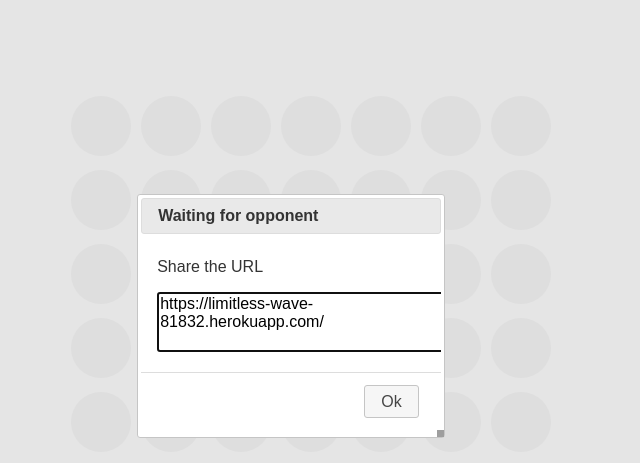
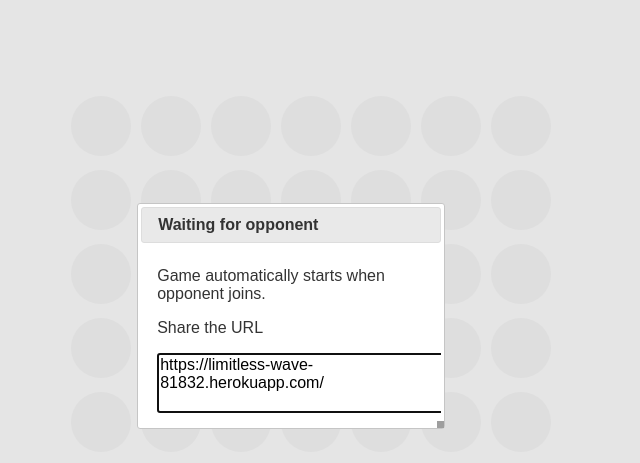
Before and after one commit to janiscp/c4, a website: page public/index.html in a window 1280 px wide. Shown: the part 84-547 px from the top of the page, without its empty margins (349-989 px from the left). Drawn offline with nearby package versions, Linux system fonts and the light colour scheme; no server answers; grey boxes are pictures that could not be loaded.

Commit message:
cleaned codes

```diff
--- a/public/index.html
+++ b/public/index.html
@@ -6,12 +6,11 @@
         <link rel="stylesheet" href="style.css">
         <link rel="stylesheet" href="//code.jquery.com/ui/1.12.1/themes/base/jquery-ui.css">
     </head>
+
     <body>
-
         <h3 style="text-align: center"><a href="https://en.wikipedia.org/wiki/Connect_Four">Connect4</a></h3>
         <div id="player-status"></div>
         <ul id="grid"></ul>
-
 
         <script src="/socket.io/socket.io.js"></script>
         <script src="https://code.jquery.com/jquery-1.12.4.js"></script>
@@ -19,24 +18,21 @@
         <script src="/main.js"></script>
         <script>
             $( function() {
-
                 $( "#dialog-message" ).dialog({
                     modal: true,
                     open: function(event, ui) {
                         $(".ui-dialog-titlebar-close", ui.dialog | ui).hide();
-            },
+                    },/*
                     buttons: {
                         Ok: function() {
                             $( this ).dialog( "close" );
                         }
-            }
+                    }*/
                 });
 
-        //$("#player-status").hide();
                 $( "#player-status" ).on('dialogclose', function(event) {
                     $("#player-status").show();
                 });
-
 
                 $( "#dialog-winner" ).dialog({
                     autoOpen: false,
@@ -48,19 +44,16 @@
                     }
                 });
 
-
                 $('#dialog-winner').on('dialogclose', function(event) {
                     location.reload();
                 });
-
-
-
             } );
         </script>
 
     </body>
 
     <div id="dialog-message" title="Waiting for opponent">
+        <p>Game automatically starts when opponent joins.</p>
         <p>Share the URL</p>
         <textarea  rows="3" cols="32">https://limitless-wave-81832.herokuapp.com/</textarea>
     </div>
--- a/public/main.js
+++ b/public/main.js
@@ -2,11 +2,11 @@
 
 (function() {
 
+    var socket = io();
     var player = "p1";
-    var socket = io();
     var playGame = {};
 
-    // board
+    // game board
     var rowSize = 6, colSize = 7;
     var gameBoard = createBoard(rowSize, colSize);
     var discCounter = rowSize * colSize;
@@ -42,8 +42,6 @@
 
             $("div#player-status").html(player_name);
         }
-
-
     });
 
     socket.on('switch_player', function (data) {
@@ -166,10 +164,7 @@
         }
 
         hdr.style.backgroundColor = color;
-        //console.log(color);
     }
-
-
 
 
 
@@ -186,7 +181,6 @@
 
         move(col);
         socket.emit('player_move', col);
-        //console.log(disc);
     }
 
 
@@ -194,7 +188,6 @@
         var x = currentSpace[col];
         var space = document.getElementById("row" + x + "col" + col);
         var currentPlayer = [];
-        //console.log(space);
 
         if (x >= rowSize || col >= colSize){
             return;
@@ -208,14 +201,12 @@
         lastMove.p = player;
         currentSpace[col] = ++x;
 
-        //console.log(player);
         if (player == 'p1') {
             currentPlayer = p1;
         }
         else {
             currentPlayer = p2;
         }
-
 
         if (!currentPlayer['row' + lastMove.x]) {
             currentPlayer['row' + lastMove.x] = [col];
@@ -234,46 +225,6 @@
         if (!currentPlayer['row' + lastMove.x + 'col' + lastMove.y]) {
             currentPlayer['row' + lastMove.x + 'col' + lastMove.y] = 1;
         }
-
-
-        /*if (!currentPlayer['row' + lastMove.x + 'col' + lastMove.y + 'RU']) {
-            currentPlayer['row' + lastMove.x + 'col' + lastMove.y + 'RU' ] = 1;
-
-            var xx = (lastMove.x != 0) ? lastMove.x - 1 : lastMove.x + 1;
-            var yy = (lastMove.x != 0) ? lastMove.y - 1 : lastMove.y + 1;
-            for (var a=0; a < 4; a++) {
-                if (currentPlayer['row' + xx + 'col' + yy + 'RU']) {
-                    currentPlayer['row' + xx + 'col' + yy + 'RU']++;
-                }
-                else {
-                    break;
-                }
-                xx = (lastMove.x != 0) ? xx-1 : xx+1;
-                yy = (lastMove.x != 0) ? yy-1 : yy+1;
-            }
-        }
-
-
-        if (!currentPlayer['row' + lastMove.x + 'col' + lastMove.y + 'LU']) {
-            currentPlayer['row' + lastMove.x + 'col' + lastMove.y + 'LU' ] = 1;
-
-            var xx = (lastMove.x != 0) ? lastMove.x - 1 : lastMove.x + 1;
-            var yy = (lastMove.x != 0) ? lastMove.y + 1 : lastMove.y - 1;
-            for (var a=0; a < 4; a++) {
-                if (currentPlayer['row' + xx + 'col' + yy + 'LU']) {
-                    currentPlayer['row' + xx + 'col' + yy + 'LU']++;
-                }
-                else {
-                    break;
-                }
-                xx = (lastMove.x != 0) ? xx-1 : xx+1;
-                yy = (lastMove.x != 0) ? yy+1 : yy-1;
-            }
-        }*/
-
-        console.log(p1);
-        console.log(p2);
-
 
         checkPattern(player, currentPlayer);
         switchPlayer();
@@ -304,8 +255,6 @@
 
         Object.keys(p).forEach(function(key) {
             var arr = null;
-            //console.log(p);
-
 
             if (key.includes('row') && key.includes('col')) { debugger;
                 var rowStart = parseInt(key.substr(3, 1));
@@ -362,20 +311,7 @@
         $("p#message-winner").text(msg);
         $(".ui-dialog-titlebar").hide();
         $("#dialog-winner").dialog("open");
-
-        /*setTimeout(function() {
-            alert(winner + ' wins!');
-            player = "p1";
-            currentSpace = [0, 0, 0, 0, 0, 0, 0];
-            lastMove = {x:0, y:0, p:0};
-            p1 = {};
-            p2 = {};
-
-            gameBoard = createBoard(rowSize, colSize);
-            drawBoard();
-        }, 100);*/
     }
-
 
 
     // Draw board
--- a/public/style.css
+++ b/public/style.css
@@ -1,5 +1,4 @@
 html, body{
-	/*background: lightskyblue;*/
   border-top: 100px;
 	font-family: Helvetica;
 	font-size: 16px;
@@ -30,14 +29,12 @@ li {
   -moz-transition:.5s;
   -webkit-transition:.5s;
   transition:.5s;
-   z-index: 100;
 }
 
 li.header {
   background: white;
   box-shadow: none;
 }
-
 
 .p1 {
   background: red;
```
Lines whose indentation alone changed are shown as unchanged.
